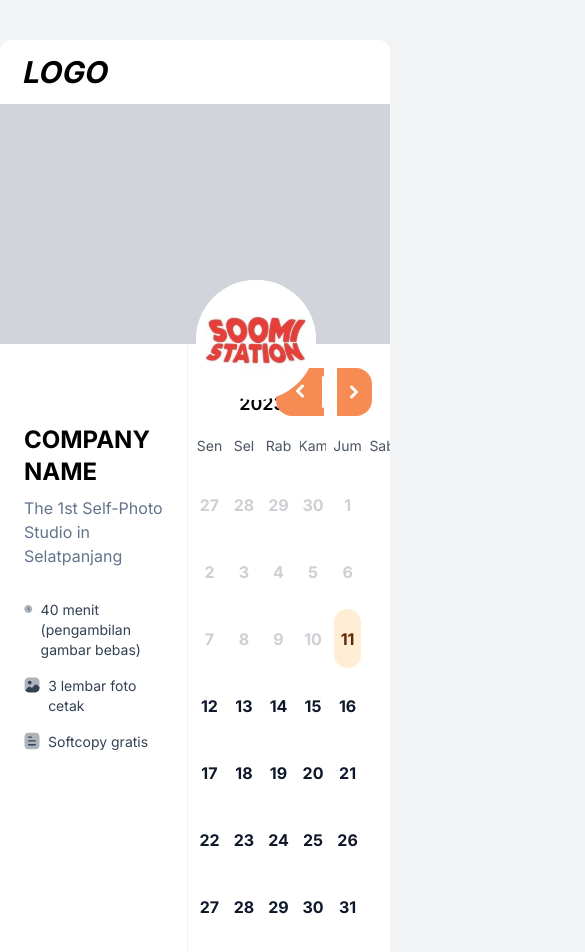
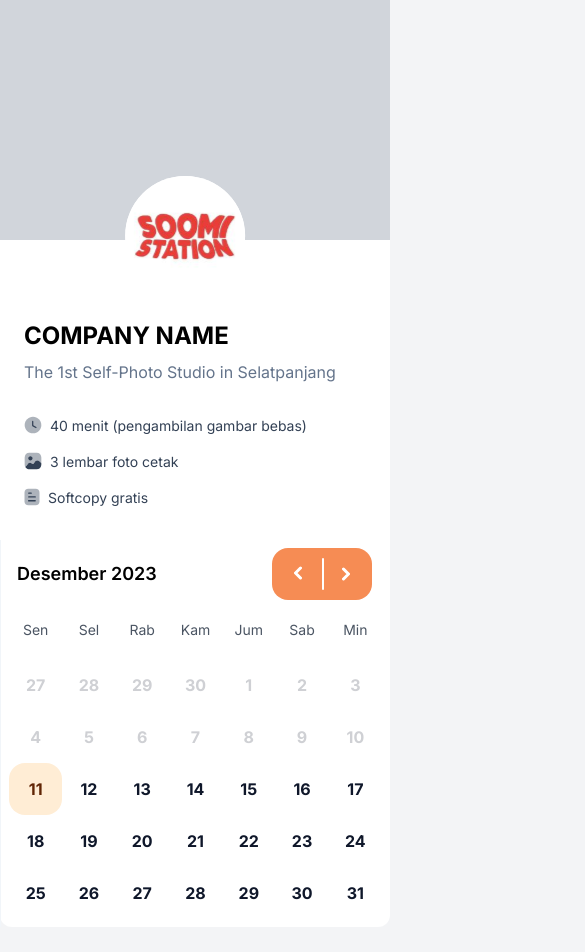
Before and after one commit to crendyyy/Photobox, a React (Vite) app: page / in a window 390 px wide. Shown: the top 952 px of the page, 585 px wide, since content can reach past the window. After the commit the page ends 927 px from the top, so only its background shows below. Built offline with nearby package versions, Linux system fonts and the light colour scheme.

Commit message:
make responsif

```diff
--- a/src/Styles/react-calendar.css
+++ b/src/Styles/react-calendar.css
@@ -155,3 +155,53 @@
   background-color: #e6e6e6;
   background-color: #f68c54 !important;
 }
+@media only screen and (max-width: 768px) {
+  .react-calendar {
+    width: 100%;
+    padding: 8px;
+    display: flex;
+    flex-direction: column;
+    justify-content: center;
+  }
+  .react-calendar button {
+    display: flex;
+    justify-content: center;
+    align-items: center;
+    border-radius: 16px;
+    width: 52px;
+    gap: 4px;
+    height: 52px;
+  }
+  .react-calendar__navigation {
+    display: flex;
+    position: relative;
+  }
+
+  .react-calendar__navigation__label {
+    padding-left: 8px !important;
+  }
+
+  .react-calendar__navigation__prev-button,
+  .react-calendar__navigation__next-button {
+    width: 48px;
+    height: 48px;
+  }
+
+  .react-calendar__month-view__weekdays__weekday,
+  .react-calendar__month-view__days__day {
+    font-size: 16px;
+    max-width: 100%;
+  }
+  .react-calendar__month-view__days {
+    display: flex !important;
+    justify-content: center;
+  }
+  .react-calendar__month-view__weekdays {
+    display: flex !important;
+    justify-content: center;
+  }
+  .react-calendar__month-view__weekdays,
+  .react-calendar__month-view__days {
+    gap: 0px;
+  }
+}
--- a/src/compenents/Layout/Deskripsi.jsx
+++ b/src/compenents/Layout/Deskripsi.jsx
@@ -6,8 +6,8 @@ import Logo from '../../assets/Logo.svg'
 
 const Deskripsi = () => {
   return (
-    <div className='w-[48%] border border-none'>
-      <div className='w-[120px] h-[120px] border border-none rounded-full bg-white flex z-10 absolute translate-x-[163.3%] translate-y-[-53.3%]'>
+    <div className='w-[48%] max-md:w-full border border-none max-md:relative'>
+      <div className='max-w-[120px] max-h-[120px] border border-none rounded-full bg-white flex z-10 absolute translate-x-[163.3%] translate-y-[-53.3%] max-md:translate-x-[104.3%]'>
         <img src={Logo} alt='Logo' />
       </div>
       <div className='flex justify-center px-6 pt-20 pb-8'>
--- a/src/routes/Home.jsx
+++ b/src/routes/Home.jsx
@@ -88,7 +88,7 @@ const app = () => {
     },
   ]
   const paket = [
-    { id: 0, name: 'Silahkan pilih' },
+    { id: 0, name: 'Silahkan pilih', harga: '' },
     { id: 1, name: 'Single (Max 1 Orang)', harga: 'Rp. 50.000' },
     { id: 2, name: 'Couple (Max 2 Orang)', harga: 'Rp. 70.000' },
     { id: 3, name: 'Keluarga (Max 5 Orang)', harga: 'Rp. 100.000' },
@@ -106,7 +106,7 @@ const app = () => {
       state.formData.noWa &&
       state.formData.membawaHewan &&
       state.formData.paketDipilih &&
-      state.formData.hargaPaket
+      state.formData.paketDipilih !== 'Silahkan pilih'
 
     if (isFormDataComplete) {
       setAlert({ state: 'success', message: { head: 'Sukses', body: 'Form berhasil disubmit.' } })
@@ -141,13 +141,13 @@ const app = () => {
   return (
     <>
       {onAlert && <Alert onAlert={onAlert} onHide={hideAlert} state={onAlert.state} message={onAlert.message} />}
-      <div className='flex items-center justify-center my-10 border border-none rounded-xl'>
+      <div className='flex items-center justify-center my-10 border border-none max-md:my-0 rounded-xl'>
         <div className='w-full max-w-[928px] border border-none rounded-xl bg-white'>
-          <div className='flex w-[928px] h-16 border border-none items-center px-6 font '>
+          <div className='max-md:hidden flex w-[928px] h-16 border border-none items-center px-6 font '>
             <h1 className='text-3xl font-black -skew-x-12'>LOGO</h1>
           </div>
           <Banner />
-          <div className='flex'>
+          <div className='flex flex-col md:flex-row'>
             <Deskripsi />
             {state.selectedSession ? (
               <SummaryBooking
```
Also changed, not shown: src/compenents/Layout/Banner.jsx (+4 -4 lines).
